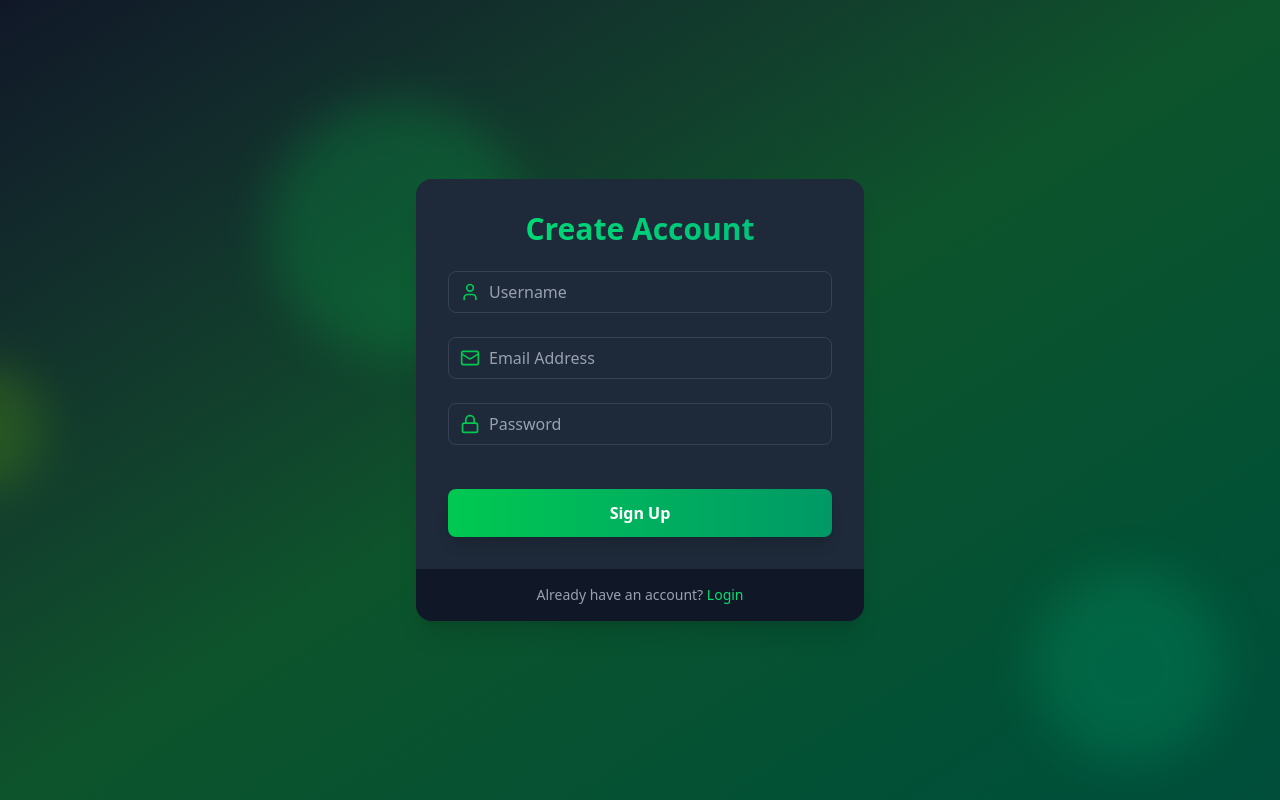
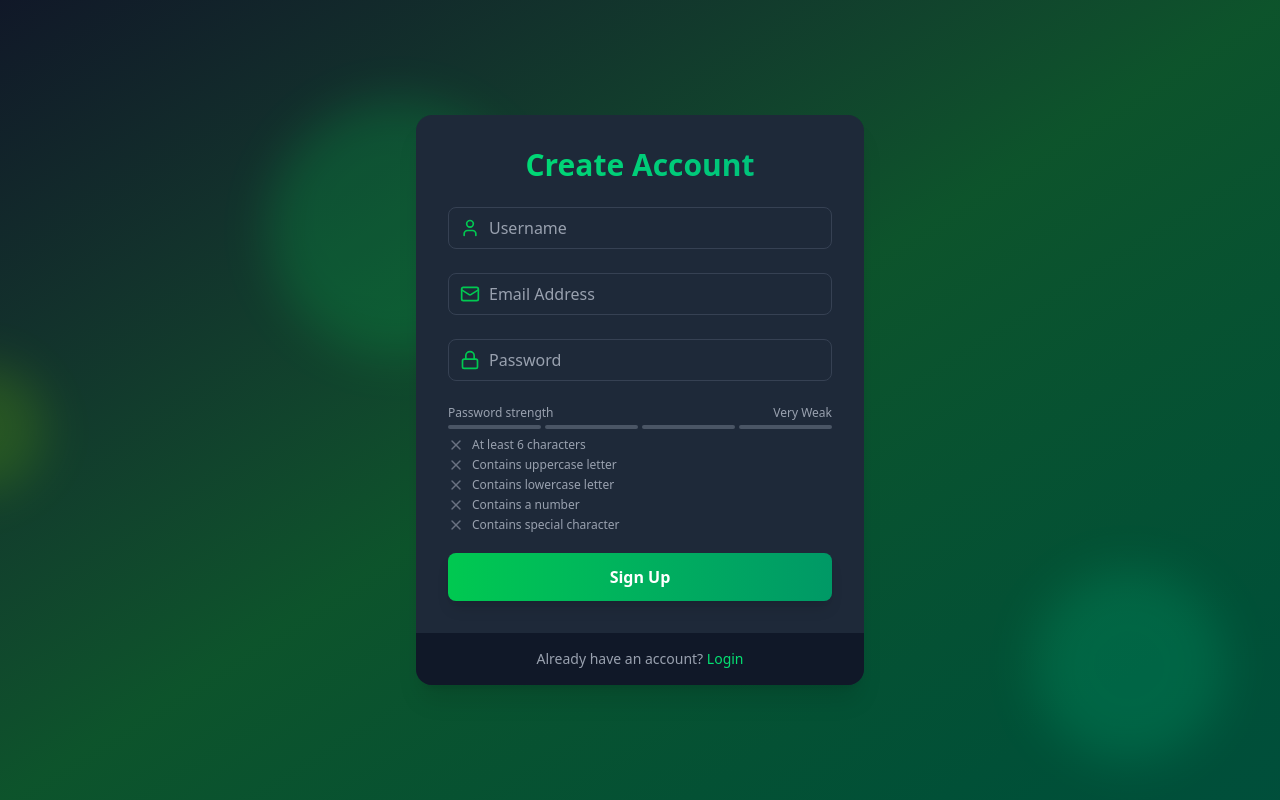
Before and after one commit to aben-cha/authentication, a React (Vite) app in the folder frontend/: page /signup in a window 1280 px wide. Built offline with nearby package versions, Linux system fonts and the light colour scheme.

Commit message:
signUpPage done

```diff
--- a/frontend/src/components/PasswordStrengthMeter.jsx
+++ b/frontend/src/components/PasswordStrengthMeter.jsx
@@ -1,6 +1,7 @@
+import { Check, X } from "lucide-react";
 
-const PasswordCriteria = ({password}) => {
-    const criteria = [
+const PasswordCriteria = ({ password }) => {
+	const criteria = [
 		{ label: "At least 6 characters", met: password.length >= 6 },
 		{ label: "Contains uppercase letter", met: /[A-Z]/.test(password) },
 		{ label: "Contains lowercase letter", met: /[a-z]/.test(password) },
@@ -8,19 +9,68 @@
 		{ label: "Contains special character", met: /[^A-Za-z0-9]/.test(password) },
 	];
 
-    return (
-        <div>
+	return (
+		<div className='mt-2 space-y-1'>
+			{criteria.map((item) => (
+				<div key={item.label} className='flex items-center text-xs'>
+					{item.met ? (
+						<Check className='size-4 text-green-500 mr-2' />
+					) : (
+						<X className='size-4 text-gray-500 mr-2' />
+					)}
+					<span className={item.met ? "text-green-500" : "text-gray-400"}>{item.label}</span>
+				</div>
+			))}
+		</div>
+	);
+};
 
-        </div>
-    )
-}
+const PasswordStrengthMeter = ({ password }) => {
+	const getStrength = (pass) => {
+		let strength = 0;
+		if (pass.length >= 6) strength++;
+		if (pass.match(/[a-z]/) && pass.match(/[A-Z]/)) strength++;
+		if (pass.match(/\d/)) strength++;
+		if (pass.match(/[^a-zA-Z\d]/)) strength++;
+		return strength;
+	};
+	const strength = getStrength(password);
 
-const PasswordStrengthMeter = () => {
-  return (
-    <div>
+	const getColor = (strength) => {
+		if (strength === 0) return "bg-red-500";
+		if (strength === 1) return "bg-red-400";
+		if (strength === 2) return "bg-yellow-500";
+		if (strength === 3) return "bg-yellow-400";
+		return "bg-green-500";
+	};
 
-    </div>
-  )
-}
+	const getStrengthText = (strength) => {
+		if (strength === 0) return "Very Weak";
+		if (strength === 1) return "Weak";
+		if (strength === 2) return "Fair";
+		if (strength === 3) return "Good";
+		return "Strong";
+	};
 
-export default PasswordStrengthMeter
+	return (
+		<div className='mt-2'>
+			<div className='flex justify-between items-center mb-1'>
+				<span className='text-xs text-gray-400'>Password strength</span>
+				<span className='text-xs text-gray-400'>{getStrengthText(strength)}</span>
+			</div>
+
+			<div className='flex space-x-1'>
+				{[...Array(4)].map((_, index) => (
+					<div
+						key={index}
+						className={`h-1 w-1/4 rounded-full transition-colors duration-300
+                ${index < strength ? getColor(strength) : "bg-gray-600"}
+              `}
+					/>
+				))}
+			</div>
+			<PasswordCriteria password={password} />
+		</div>
+	);
+};
+export default PasswordStrengthMeter;
--- a/frontend/src/pages/SignUpPage.jsx
+++ b/frontend/src/pages/SignUpPage.jsx
@@ -3,6 +3,7 @@
 import Input from "../components/Input"
 import { useState } from "react"
 import { Link } from 'react-router-dom'
+import PasswordStrengthMeter from "../components/PasswordStrengthMeter"
 
 
 const SignUpPage = () => {
@@ -50,6 +51,8 @@
             onChange={(e) => setPassword(e.target.value)}
           />
 
+          <PasswordStrengthMeter password={password}/>
+
           <motion.button
 						className='mt-5 w-full py-3 px-4 bg-gradient-to-r from-green-500 to-emerald-600 text-white
 						font-bold rounded-lg shadow-lg hover:from-green-600
```
